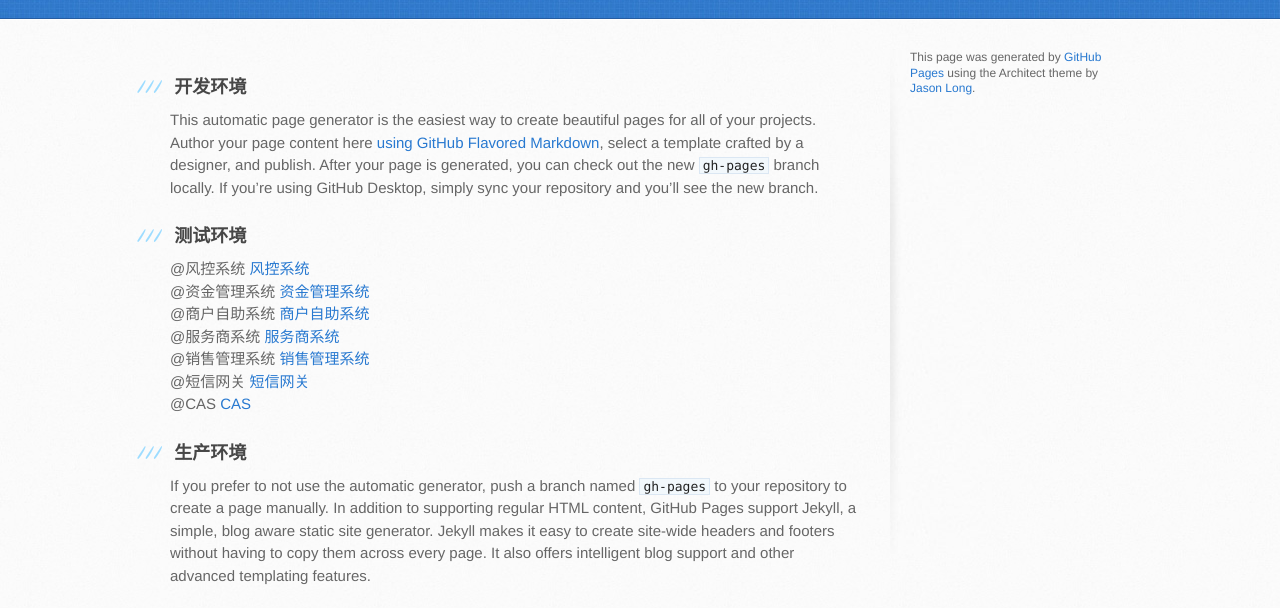
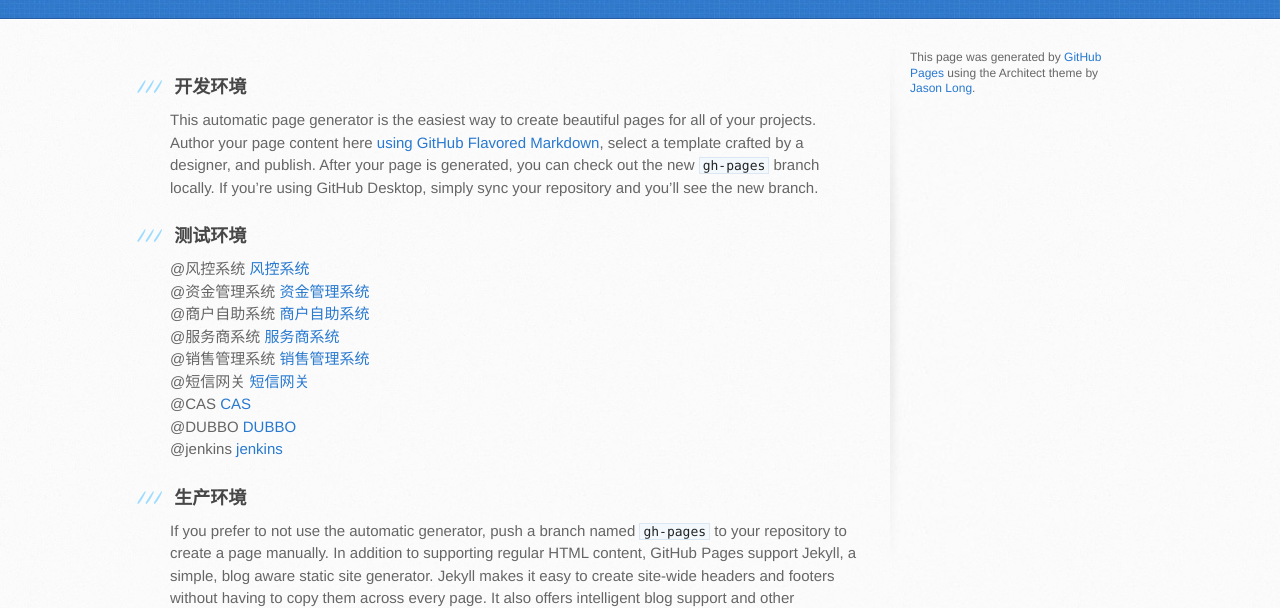
Before and after one commit to xdjk/xdjk.github.io, a plain HTML site: page index.html in a window 1280 px wide. Shown: the part 182-790 px from the top of the page. Drawn offline with Linux system fonts and the light colour scheme.

Commit message:
添加服务环境配置

```diff
--- a/index.html
+++ b/index.html
@@ -76,6 +76,12 @@
 					<a href="http://192.168.15.94:8080/statusReportEx/index" class="user-mention">短信网关</a><br>
 					@CAS
 					<a href="http://192.168.15.165:8080/cas/" class="user-mention">CAS</a><br>
+
+
+					@DUBBO
+					<a href="http://192.168.15.163:8090/" class="user-mention">DUBBO</a><br>
+					@jenkins
+					<a href="http://192.168.15.161:8080/jenkins/" class="user-mention">jenkins</a><br>
 				</p>
 
 				<h3>
```
